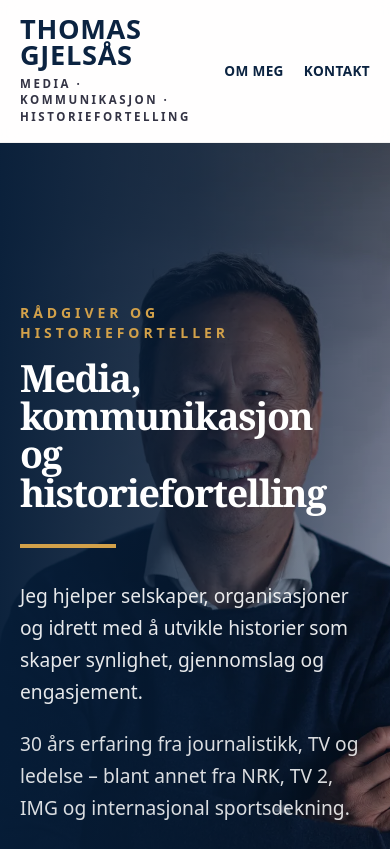
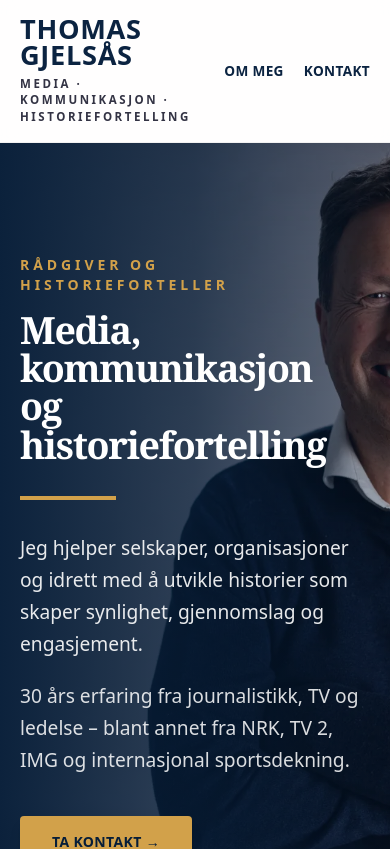
Before and after one commit to Siestafilm/gjelsaasmedia, a Next.js app: page / in a window 390 px wide. Shown: the top 849 px of the page. Built offline with nearby package versions, Linux system fonts and the light colour scheme.

Commit message:
nytt mobil herobilde

```diff
--- a/app/page.tsx
+++ b/app/page.tsx
@@ -56,10 +56,19 @@ export default async function Home({
         fill
         priority
         sizes="100vw"
-        className="object-cover object-[68%_0%] opacity-80 transition duration-700 hover:scale-[1.02] md:object-center"
+        className="hidden object-cover object-center opacity-80 transition duration-700 hover:scale-[1.02] md:block"
+      />
+
+      <Image
+        src="/images/thomas-portrett-mobile.webp"
+        alt="Thomas Gjelsås – rådgiver innen media, kommunikasjon og historiefortelling"
+        fill
+        priority
+        sizes="100vw"
+        className="block object-cover object-top opacity-80 md:hidden"
       />
         <div className="absolute inset-0 bg-gradient-to-r from-[#061d38]/95 via-[#061d38]/70 to-[#061d38]/20" />
-        <div className="relative mx-auto flex min-h-[92vh] max-w-7xl items-end px-5 pb-20 pt-40 md:min-h-[82vh] md:items-center md:px-10 md:py-28">
+        <div className="relative mx-auto flex min-h-[82vh] max-w-7xl items-end px-5 pb-20 pt-28 md:pt-28 md:items-center md:px-10 md:py-28">
           <div className="max-w-[720px] text-white">
             <p className="mb-4 text-sm font-semibold uppercase tracking-[0.28em] text-[#d2a14a]">
               Rådgiver og historieforteller
```
Also changed, not shown: public/images/thomas-portrett-mobile.webp (added).
